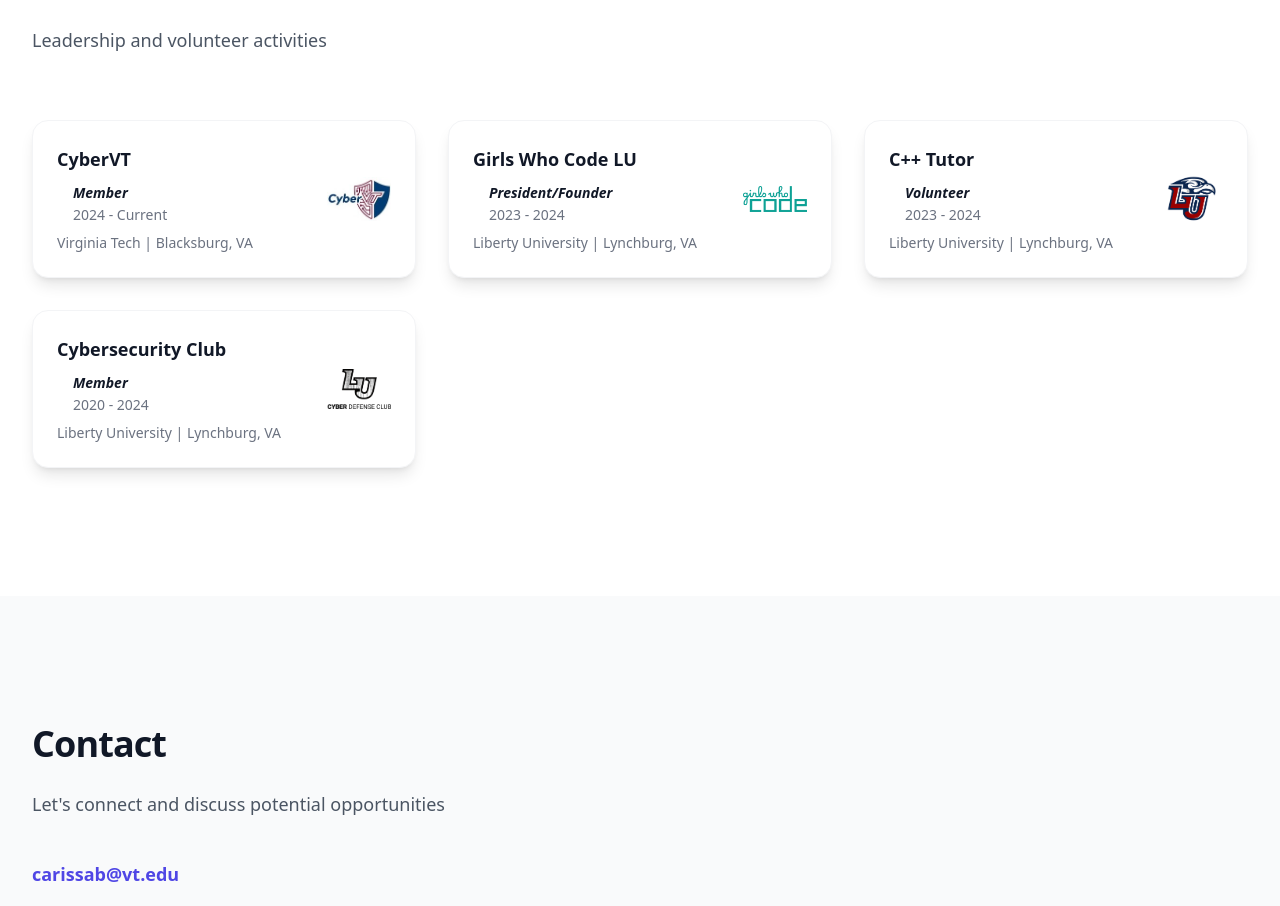
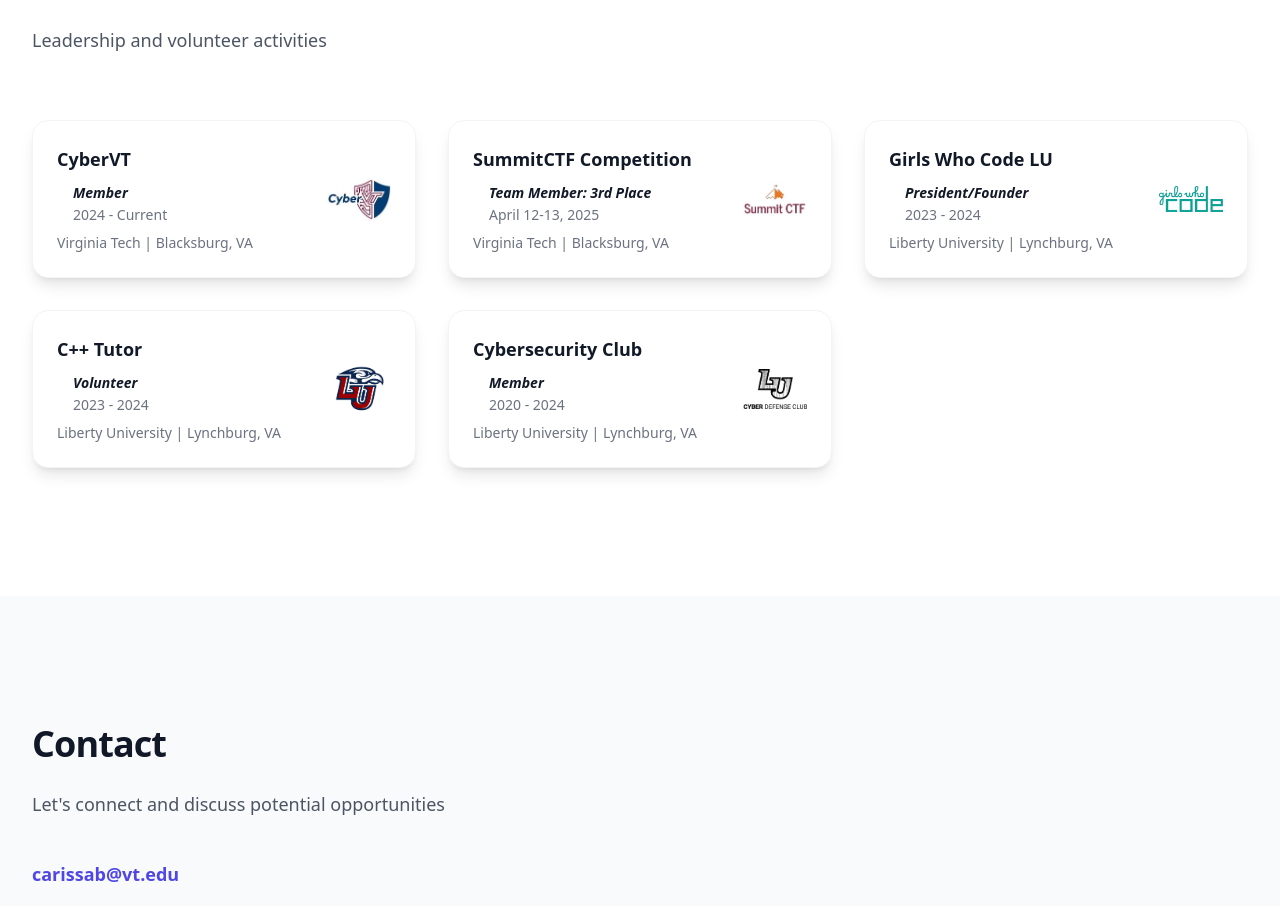
Before and after one commit to carissabb/carissabb.github.io, a React (Vite) app: page / in a window 1280 px wide. Shown: the part 4340-5246 px from the top of the page. Built offline with nearby package versions, Linux system fonts and the light colour scheme.

Commit message:
added summitCTF and updated project links

```diff
--- a/src/components/Involvement.tsx
+++ b/src/components/Involvement.tsx
@@ -3,6 +3,7 @@
 import girlsWhoCodeImg from '../assets/gwc.png';
 import libertyImg from '../assets/libertyLogo.png';
 import luCyberImg from '../assets/luCyber.png';
+import summitCTFImg from '../assets/summitCTF.jpeg';
 
 export const Involvement = () => {
   const involvement = [
@@ -13,6 +14,14 @@
       location: "Blacksburg, VA",
       period: "2024 - Current",
     },
+    {
+      title: "SummitCTF Competition",
+      role: "Team Member: 3rd Place",
+      association: "Virginia Tech",
+      location: "Blacksburg, VA",
+      period: "April 12-13, 2025",
+    },
+
     {
       title: "Girls Who Code LU",
       role: "President/Founder",
@@ -41,6 +50,7 @@
     "Girls Who Code LU": girlsWhoCodeImg,
     "C++ Tutor": libertyImg,
     "Cybersecurity Club": luCyberImg,
+    "SummitCTF Competition": summitCTFImg,
   };
 
   return (
@@ -79,11 +89,21 @@
                         {involvement.association} | {involvement.location}
                       </p>
                     </div>
+                    {involvement.title === "SummitCTF Competition" ? (
+                    <a href="https://ctftime.org/event/2662/" target="_blank" rel="noopener noreferrer">
+                      <img
+                        src={involvementImages[involvement.title]}
+                        alt={`${involvement.title} Logo`}
+                        className="w-16 h-16 object-contain rounded-lg"
+                      />
+                    </a>
+                  ) : (
                     <img
                       src={involvementImages[involvement.title]}
                       alt={`${involvement.title} Logo`}
                       className="w-16 h-16 object-contain rounded-lg"
                     />
+                  )}
                   </div>
               ))}
             </div>
--- a/src/components/Projects.tsx
+++ b/src/components/Projects.tsx
@@ -124,7 +124,7 @@
                   </div>
                   <div className="group relative mt-3">
                     <h3 className="text-lg font-semibold leading-6 text-gray-900 group-hover:text-indigo-600">
-                      <a href={project.link}>
+                      <a href={project.link} target="_blank" rel="noopener noreferrer">
                         <span className="absolute inset-0" />
                         {project.title}
                       </a>
@@ -134,6 +134,7 @@
                   <div className="mt-6 pt-4 border-t border-gray-100 w-full">
                     <a
                       href={project.link}
+                      target="_blank" rel="noopener noreferrer"
                       className="inline-flex items-center text-sm font-semibold leading-6 text-indigo-600 hover:text-indigo-500"
                     >
                       View Project <span aria-hidden="true" className="ml-1">→</span>
```
Also changed, not shown: src/assets/summitCTF.jpeg (added).
